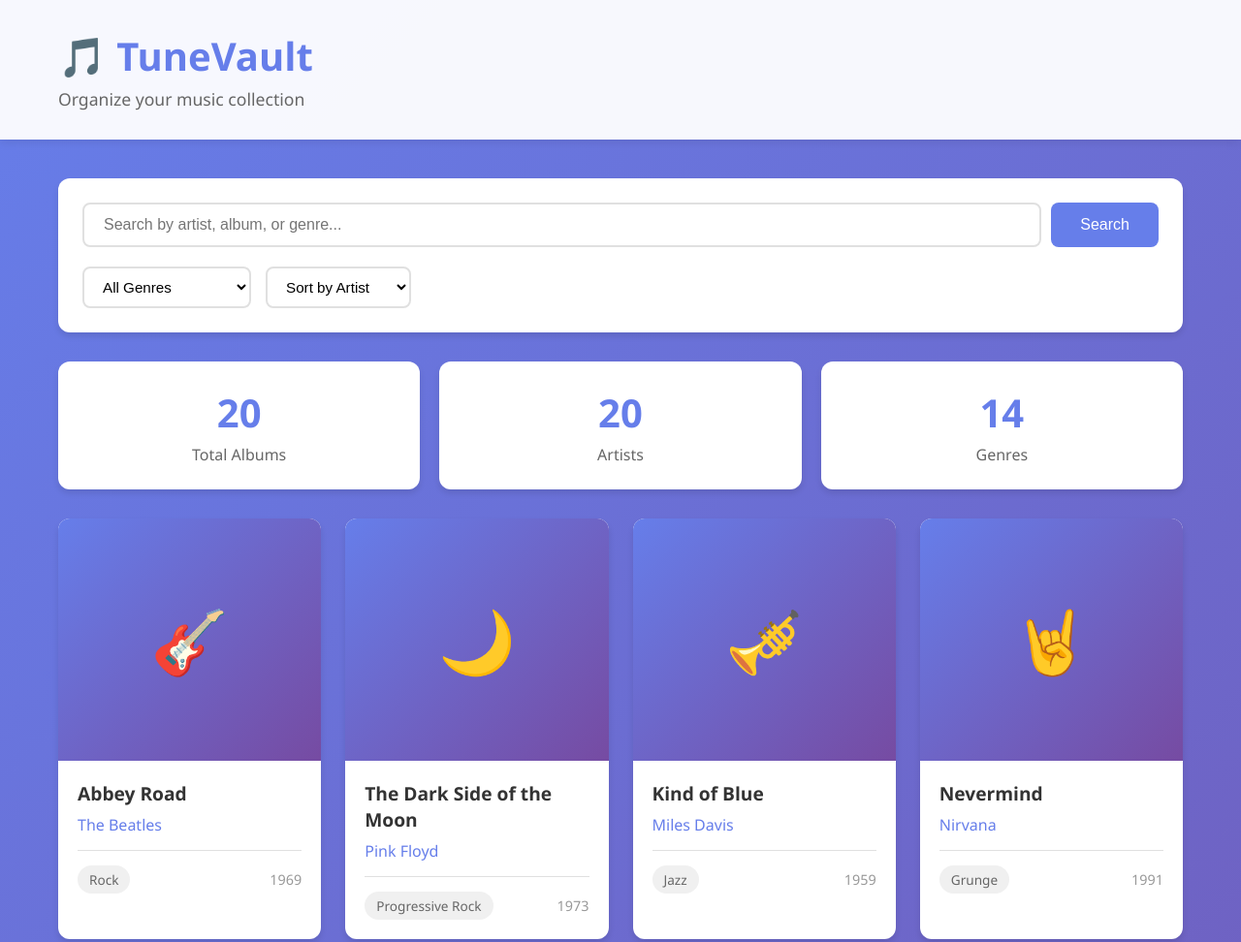
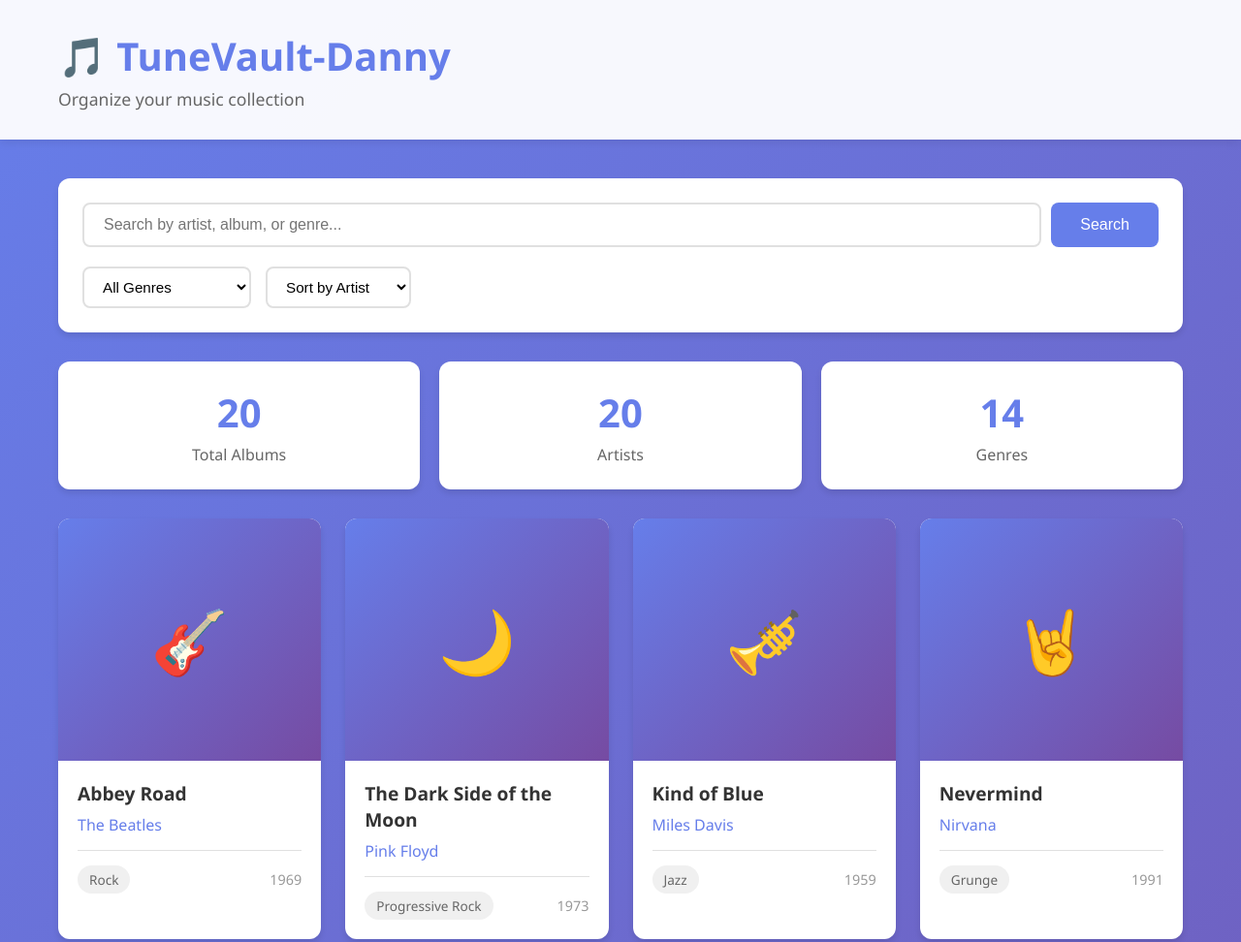
Before and after one commit to MD2020m/TuneVault-Danny, a website: page index.html in a window 1280 px wide. Shown: the top 972 px of the page at 97% size. Drawn offline with Linux system fonts and the light colour scheme.

Commit message:
Changed <h1> element text in index.html

```diff
--- a/index.html
+++ b/index.html
@@ -9,7 +9,7 @@
 <body>
     <header>
         <div class="container">
-            <h1>🎵 TuneVault</h1>
+            <h1>🎵 TuneVault-Danny</h1>
             <p class="tagline">Organize your music collection</p>
         </div>
     </header>
```
